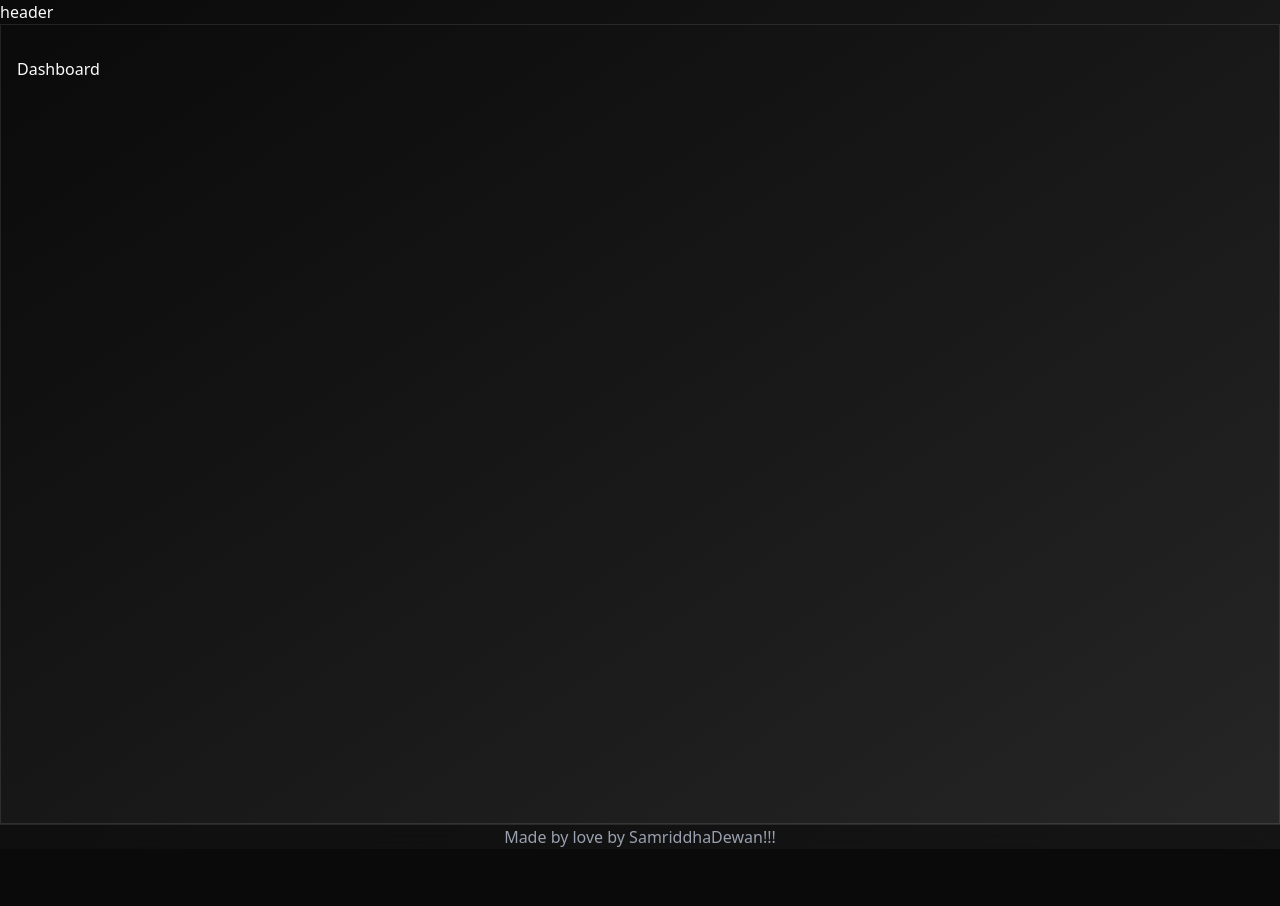
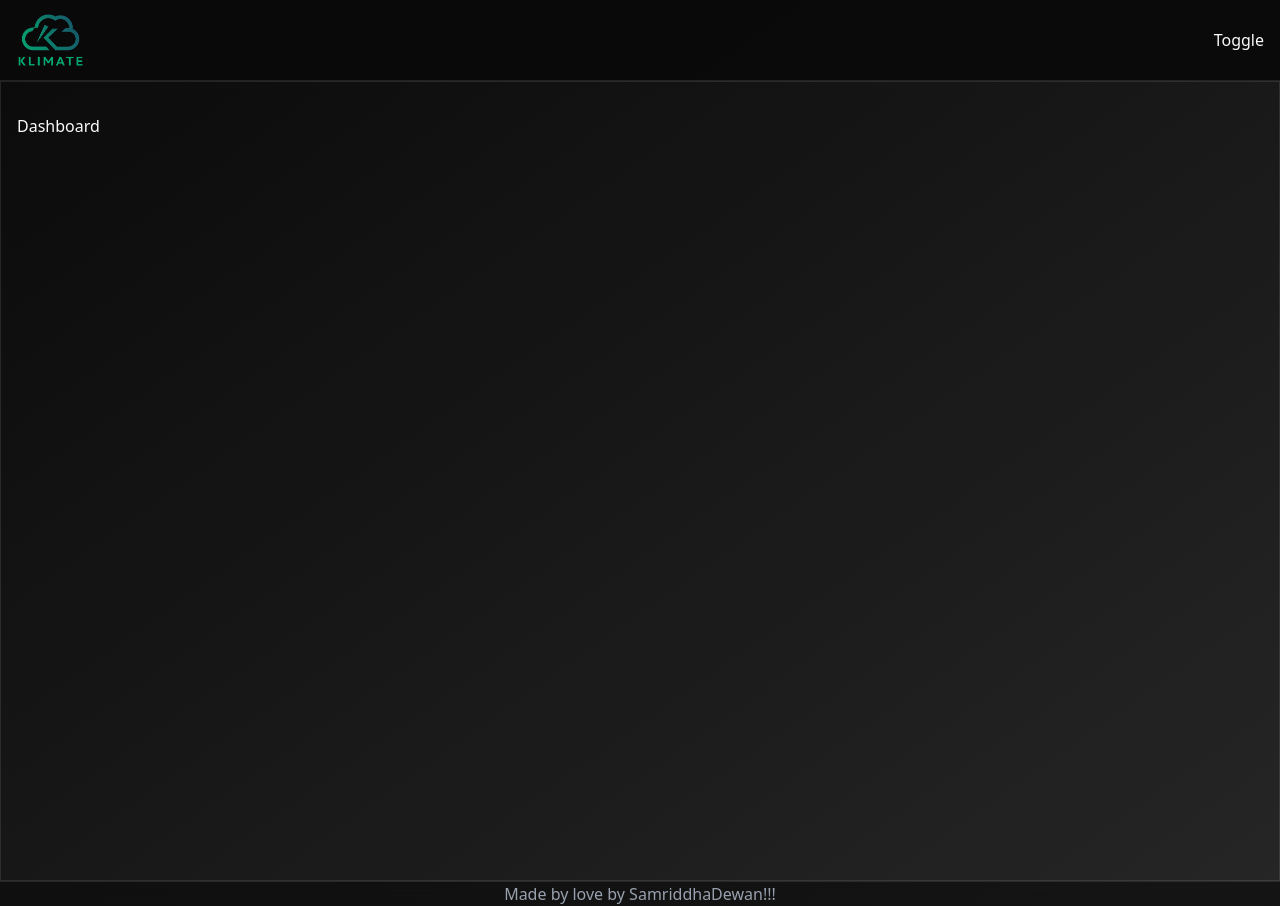
Before and after one commit to Samriddhadewan/build-n-learn, a React (Vite) app in the folder KLIMATE/: page / in a window 1280 px wide. Before the commit the page ends 849 px from the top, so only its background shows below. Built offline with nearby package versions, Linux system fonts and the light colour scheme.

Commit message:
header- logo and theme toggle added

```diff
--- /dev/null
+++ b/KLIMATE/src/components/Header.tsx
@@ -0,0 +1,37 @@
+import { useTheme } from '@/context/theme-provider'
+import { Link } from 'react-router-dom'
+
+const Header = () => {
+
+    const { theme, setTheme } = useTheme();
+    const isDark = theme === "dark";
+
+
+    return (
+        <header className='sticky top-0 z-50 w-full border-b bg-background/95 backdrop:blur py-2 supports-[backdrop-filter]:bg/background/60'>
+            <div className='container mx-auto flex h-16 items-center justify-between px-4'>
+                <Link to={"/"}>
+                    <img
+                        src={isDark === "dark" ? `/logo.png` : "/logo2.png"}
+                        alt="KLIMATE LOGO"
+                        className='h-14'
+                    />
+                </Link>
+
+
+                <div>
+                    {/* Searchbar */}
+                    {/* Theme Toggle */}
+                    <div onClick={() => setTheme(isDark ? "light" : "dark")}>
+                        Toggle
+                    </div>
+                </div>
+            </div>
+
+
+
+        </header>
+    )
+}
+
+export default Header
--- a/KLIMATE/src/components/Layout.tsx
+++ b/KLIMATE/src/components/Layout.tsx
@@ -1,9 +1,10 @@
 import { type PropsWithChildren } from 'react'
+import Header from './Header'
 
 const Layout = ({ children }: PropsWithChildren) => {
     return (
         <div className='bg-gradient-to-br from-background to-muted'>
-            header
+            <Header />
             <main className='min-h-screen border container mx-auto px-4 py-8'>
                 {children}
             </main>
```
Also changed, not shown: KLIMATE/public/logo.png (added), KLIMATE/public/logo2.png (added).
